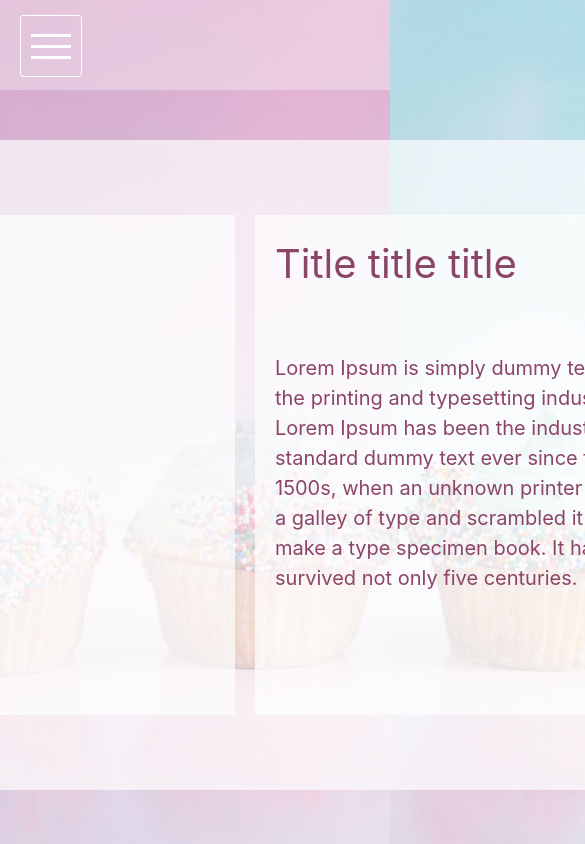
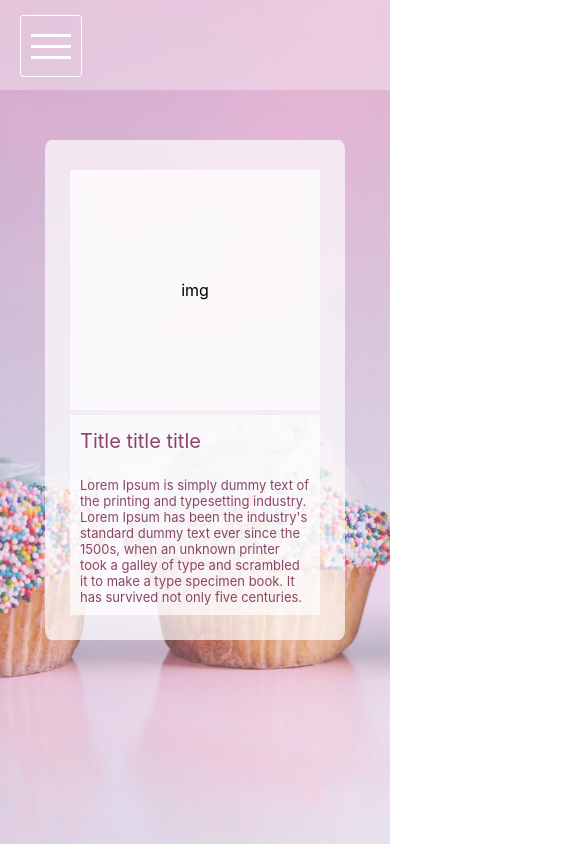
Before and after one commit to MilneS/miamyum, a React (Create React App) app: page /details in a window 390 px wide. Shown: the top 844 px of the page, 585 px wide, since content can reach past the window. Built offline with nearby package versions, Linux system fonts and the light colour scheme.

Commit message:
added details page + responsive

```diff
--- a/src/pages/Details.module.css
+++ b/src/pages/Details.module.css
@@ -56,6 +56,61 @@
 }
 
 @media only screen and (max-width: 768px) {
+  .container {
+    justify-content: center;
+    align-items: flex-start;
+  }
+  .card {
+    height: 550px;
+    width: 400px;
+    margin-top: 50px;
+    border-radius: 2%;
+    flex-direction: column;
+    justify-content: flex-start;
+  }
+  .img {
+    height: 280px;
+    width: 280px;
+    margin-right: 0px;
+    margin-top: 30px;
+  }
+  .itemsContainer {
+    height: 200px;
+    width: 280px;
+    margin-left: 0px;
+    margin-top: 5px;
+  }
+  .title {
+    height: 70px;
+    width: 260px;
+    padding: 10px;
+    font-size: 20px;
+  }
+  .descr {
+    height: 250px;
+    width: 260px;
+    padding: 10px;
+    font-size: 13px;
+    line-height: unset;
+  }
 }
 @media only screen and (max-width: 480px) {
+  .card {
+    height: 500px;
+    width: 300px;
+  }
+  .img {
+    height: 240px;
+    width: 250px;
+  }
+  .itemsContainer {
+    height: 200px;
+    width: 250px;
+  }
+  .title {
+    width: 230px;
+  }
+  .descr {
+    width: 230px;
+  }
 }
```
